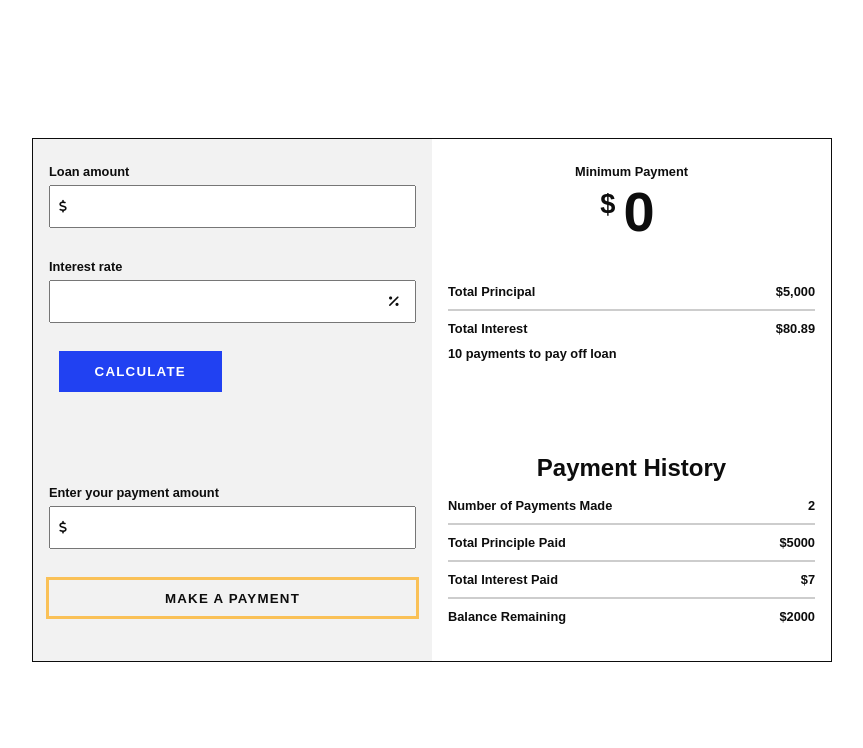
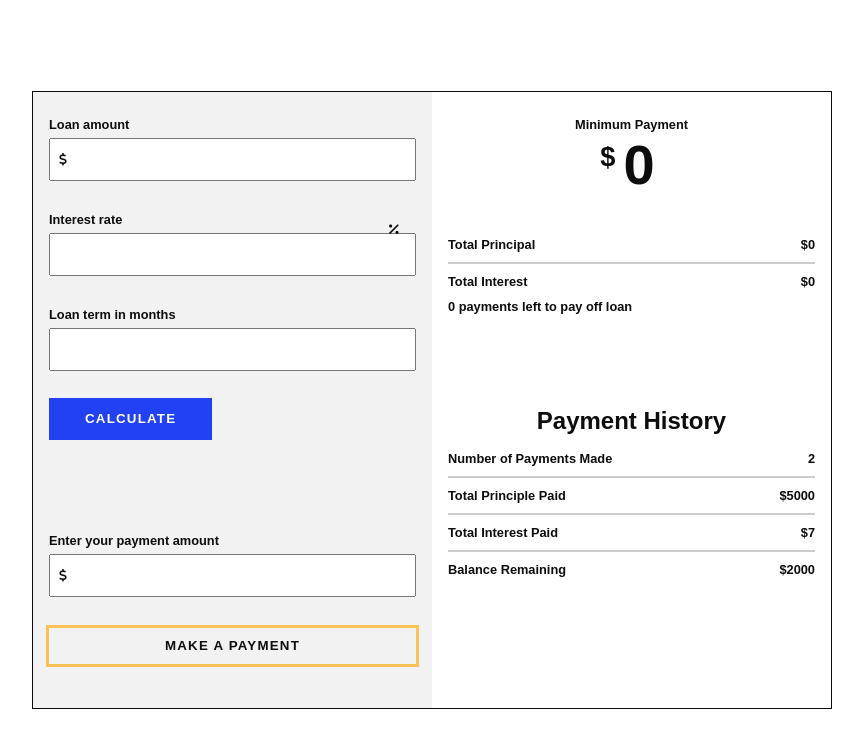
Before and after one commit to j-phillips-hub/debt-free-calculator, a React (Create React App) app: page / in a window 1280 px wide. Shown: the top 748 px of the page, without its empty margins (208-1071 px from the left). Built offline with nearby package versions, Linux system fonts and the light colour scheme.

Commit message:
Major changes

```diff
--- a/src/components/Input.jsx
+++ b/src/components/Input.jsx
@@ -10,7 +10,7 @@ function Input(props) {
       <input
         onKeyUp={props.handleInput}
         className="form__input"
-        type="text"
+        type="number"
         data={props.data}
       />
     </div>
--- a/src/components/MakeAPayment.jsx
+++ b/src/components/MakeAPayment.jsx
@@ -12,7 +12,11 @@ class MakeAPayment extends React.Component {
     this.state = {
       loanAmount: "",
       interestRate: "",
+      loanTerm: 0,
       minimumPayment: 0,
+      paymentPrincipal: 0,
+      paymentInterest: 0,
+      paymentsLeft: 0,
     };
   }
 
@@ -23,21 +27,28 @@ class MakeAPayment extends React.Component {
     if (data.match("loan-amount")) {
       this.setState({ loanAmount: inputValue });
     } else if (data.match("interest-rate")) {
-      this.setState({ interestRate: inputValue / 100 });
+      this.setState({ interestRate: inputValue });
+    } else if (data.match("loan-term")) {
+      this.setState({ loanTerm: inputValue });
     }
   };
 
   calculateMinimumPayment = (e) => {
-    const { loanAmount, interestRate } = this.state;
-    const totalInterest = (interestRate / 12) * loanAmount;
-    const basePayment = loanAmount * 0.01;
-    const minimumPayment = basePayment + totalInterest;
+    const { loanAmount, interestRate, loanTerm } = this.state;
+    const interest = loanAmount * ((interestRate * 0.02) / loanTerm);
+    const minimumPayment = loanAmount / loanTerm + interest;
+    const paymentPrincipal = minimumPayment - interest;
+
     this.setState({ minimumPayment: minimumPayment.toFixed(2) });
+    this.setState({ paymentPrincipal: paymentPrincipal.toFixed(2) });
+    this.setState({ paymentInterest: interest.toFixed(2) });
+    this.setState({ paymentsLeft: loanTerm });
     e.preventDefault();
   };
 
   render() {
-    const { minimumPayment } = this.state;
+    const { minimumPayment, paymentPrincipal, paymentInterest, paymentsLeft } =
+      this.state;
     return (
       <React.Fragment>
         <section className="makeAPaymentSection">
@@ -57,6 +68,12 @@ class MakeAPayment extends React.Component {
               data="interest-rate"
             />
             <FontAwesomeIcon icon="fas fa-percent" />
+            <Input
+              label="Loan term in months"
+              htmlFor="loan-term"
+              data="loan-term"
+              handleInput={this.getInputValue}
+            />
             <CalculateBtn calculateValue={this.calculateMinimumPayment} />
           </form>
 
@@ -73,7 +90,13 @@ class MakeAPayment extends React.Component {
             </button>
           </div>
         </section>
-        <PaymentInfo minimumPayment={minimumPayment} />
+
+        <PaymentInfo
+          minimumPayment={minimumPayment}
+          paymentPrincipal={paymentPrincipal}
+          paymentInterest={paymentInterest}
+          paymentsLeft={paymentsLeft}
+        />
       </React.Fragment>
     );
   }
--- a/src/components/PaymentInfo.jsx
+++ b/src/components/PaymentInfo.jsx
@@ -3,7 +3,8 @@ import "../styles/PaymentInfo.css";
 import "../styles/Btn.css";
 
 function PaymentInfo(props) {
-  const { minimumPayment } = props;
+  const { minimumPayment, paymentPrincipal, paymentInterest, paymentsLeft } =
+    props;
   return (
     <section className="paymentInfoSection">
       <div className="paymentInfo">
@@ -15,14 +16,14 @@ function PaymentInfo(props) {
       <div className="totalPaid">
         <p className="flex totalPaid">
           <span>Total Principal</span>
-          <span>$5,000</span>
+          <span>${paymentPrincipal}</span>
         </p>
         <hr />
         <p className="flex totalPaid">
           <span>Total Interest</span>
-          <span>$80.89</span>
+          <span>${paymentInterest}</span>
         </p>
-        <p>10 payments to pay off loan</p>
+        <p>{paymentsLeft} payments left to pay off loan</p>
       </div>
 
       <div className="paymentHistory">
--- a/src/styles/App.css
+++ b/src/styles/App.css
@@ -27,10 +27,21 @@ section {
   padding: 1.5625rem 1rem;
 }
 
-input[type="text"] {
+input[type="number"] {
   color: var(--clr-text);
   font-weight: 700;
   padding: 0.75rem 0 0.75rem 1.4rem;
+}
+
+/* Removes default number arrows in Firefox */
+input[type="number"] {
+  -moz-appearance: textfield;
+}
+
+/* Removes default number arrows in Chrome, Safari, Edge, Opera */
+input::-webkit-outer-spin-button,
+input::-webkit-inner-spin-button {
+  -webkit-appearance: none;
 }
 
 input:focus {
```
